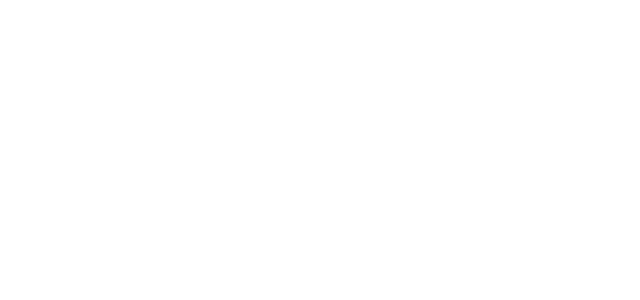
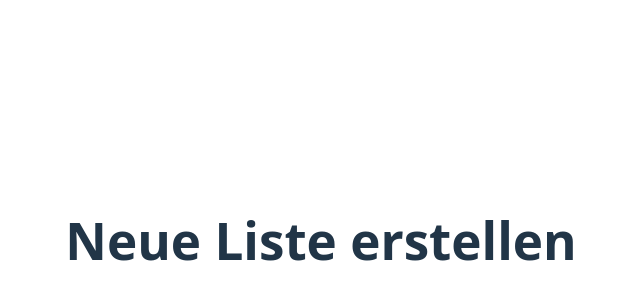
Before and after one commit to Pierro-e/HTWD-SE-shareshop_4B, a Vue app in the folder src/frontend/shareshop_4b/: page /neueliste in a window 1280 px wide. Before the commit this address had no page. Shown: the part 160-460 px from the top of the page, without its empty margins (319-959 px from the left). Built offline with nearby package versions, Linux system fonts and the light colour scheme.

Commit message:
Erstellen der Componente zum Listen erstellen #126

```diff
--- /dev/null
+++ b/src/frontend/shareshop_4b/src/components/ListCreator.vue
@@ -0,0 +1,16 @@
+<template>
+  <header>
+    <h1>Neue Liste erstellen</h1>
+  </header>
+  <main>
+  </main>
+  <Footer>
+  </Footer>
+</template>
+
+<script>
+</script>
+
+<style scoped>
+
+</style>
--- a/src/frontend/shareshop_4b/src/router.js
+++ b/src/frontend/shareshop_4b/src/router.js
@@ -3,12 +3,14 @@ import Login from "./components/Login.vue";
 import ProjektEinführung from "./components/ProjektEinführung.vue";
 import CreateAccount from "./components/CreateAccount.vue";
 import ListOverview from "./components/ListOverview.vue";
+import ListCreator from "./components/ListCreator.vue";
 
 const routes = [
   { path: "/", component: Login },
   { path: "/einfuehrung", component: ProjektEinführung },
   { path: "/registrieren", component: CreateAccount },
   { path: "/listen", component: ListOverview },
+  { path: "/neueliste", component: ListCreator },
 ];
 
 const router = createRouter({
```
